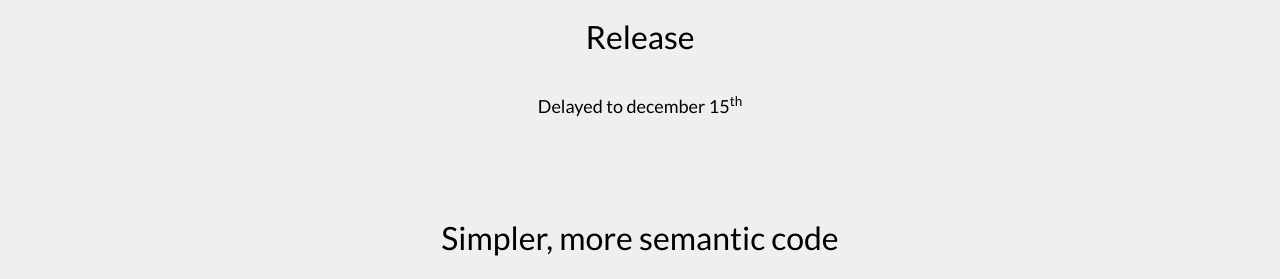
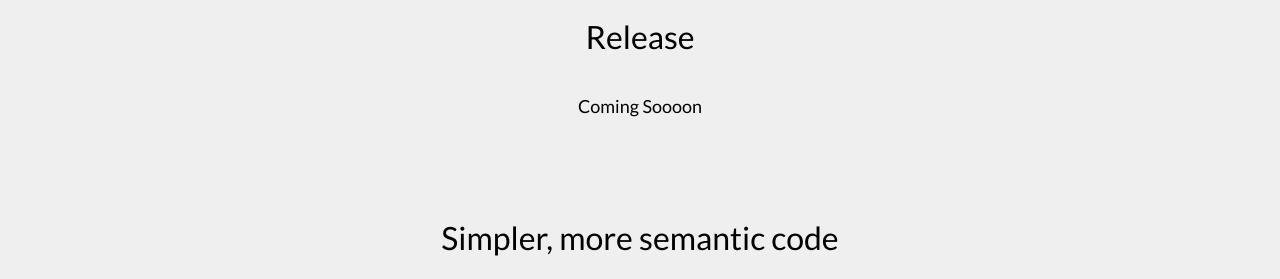
Before and after one commit to arguiot/scorpion-css.github.io, a Jekyll site: the page built from index.html, in a window 1280 px wide and 900 px high, scrolled down 376 px. Shown: the part 167-446 px from the top of the window. Built offline with Jekyll 4.4.1, drawn with Linux system fonts in a browser that asks for light colours; nearby versions of some CDN libraries.

Commit message:
Update landing-page.html

```diff
--- a/_includes/landing-page.html
+++ b/_includes/landing-page.html
@@ -4,7 +4,7 @@
   <header></header>
   <p class="description">{{site.description}}</p>
   <h1>Release</h1>
-  <section class="counter"><p>Delayed to december 15<sup>th</sup></p></section>
+  <section class="counter"><p>Coming Soooon</p></section>
 </div>
 <div>
   <section>
```
